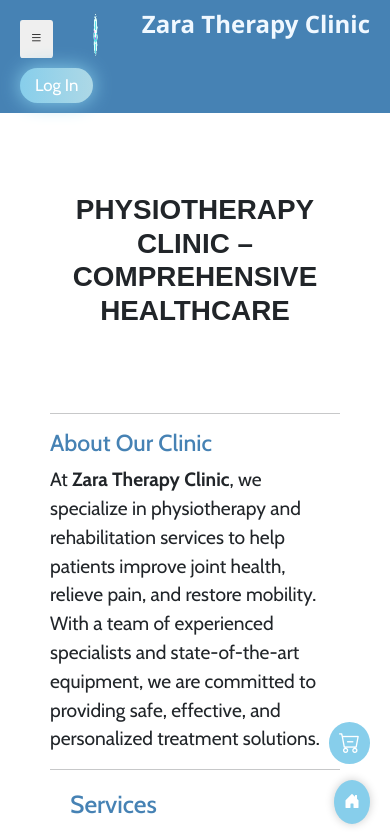
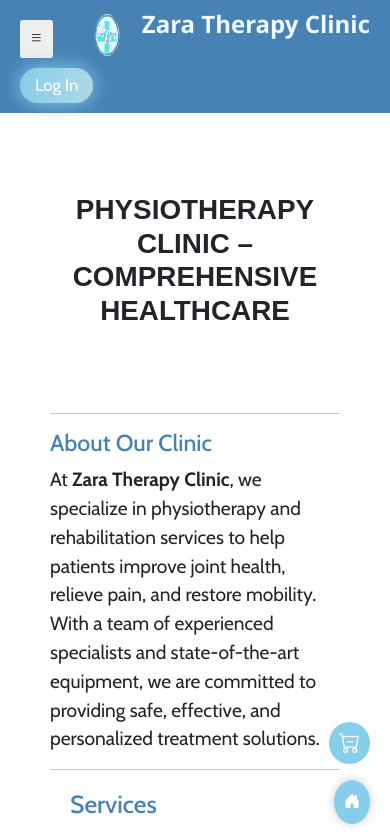
Before and after one commit to Percy234/Test, a React (Create React App) app: page / in a window 390 px wide. Shown: the top 832 px of the page. Built offline with nearby package versions, Linux system fonts and the light colour scheme.

Commit message:
fix cart on moble

```diff
--- a/src/App.js
+++ b/src/App.js
@@ -1,6 +1,7 @@
 import React from 'react';
 import { useState } from 'react';
 import { BrowserRouter as Router, Route, Routes } from 'react-router-dom';
+import { Link } from 'react-router-dom';
 import './css/main.css';
 import Header from './pages/Header';
 import Footer from './pages/Footer';
@@ -39,7 +40,7 @@
       </Routes>
       <Footer />
       <button className="btnTop" onClick={scollToTop}><i className="bi bi-house-door-fill"></i></button>
-      <button className="btnShop-Mobile"><i className="bi bi-cart-dash"><CartBtn path="/cart"/></i></button>
+      <Link to="/cart"><button className="btnShop-Mobile" ><i className="bi bi-cart-dash"></i></button></Link>
     </Router>
   );
 }
--- a/src/css/header.css
+++ b/src/css/header.css
@@ -222,7 +222,7 @@
     transition: 0.3s;
   }
   .logo img {
-    width: 15%;
+    width: 60%;
     height: 50px;
     background-size: cover;
   }
```
